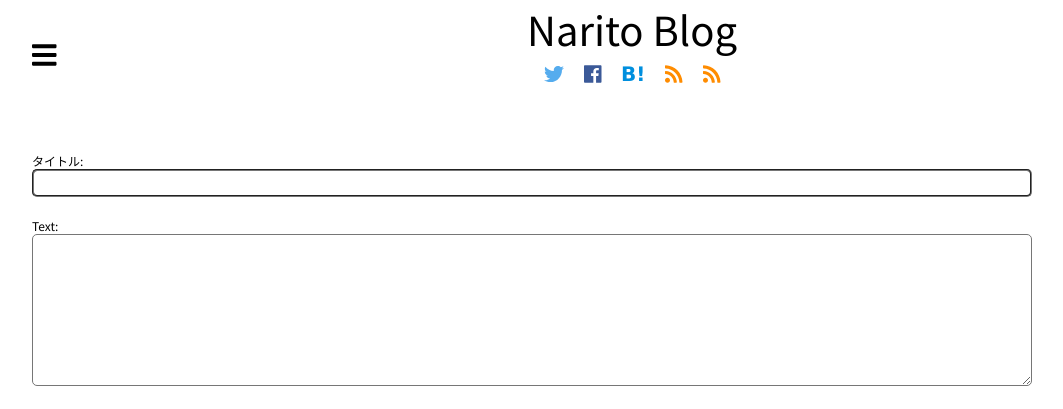
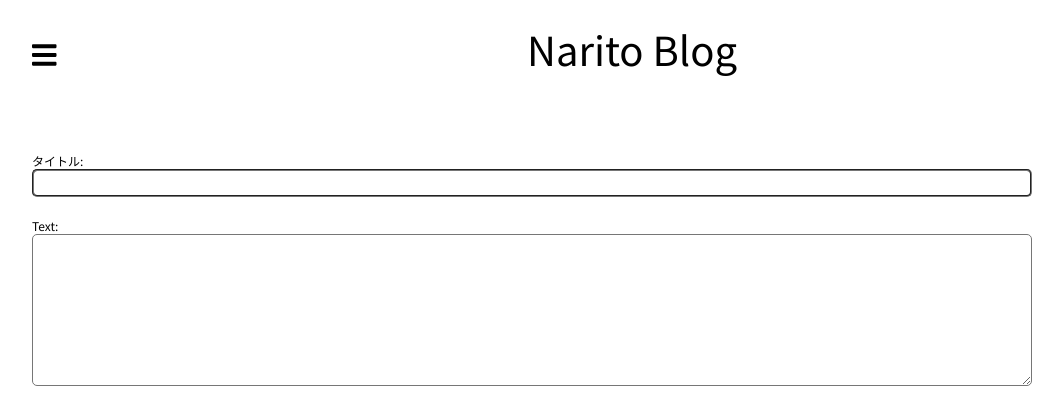
Before and after one commit to MSD110/narito.ninja, a Django app: page /blog/post/add/ in a window 1280 px wide. Shown: the top 409 px of the page, without its empty margins (8-1071 px from the left). Run offline with Django 3.2, Linux system fonts and the light colour scheme; the visitor is signed in with stand-in values (Sample User, id 1); data that the repository does not hold is empty; some libraries are stand-ins or nearby versions.

Commit message:
SNSシェアボタンを一時消去

```diff
--- a/blog/static/blog/base.css
+++ b/blog/static/blog/base.css
@@ -46,21 +46,12 @@ body > header {
     grid-column: 1;
     grid-row: 1;
     text-align: center;
+    padding: 20px;
 }
 
 body > header > a {
     font-size: 40px;
     color: #000000;
-}
-
-body > header > ul {
-    list-style-type: none;
-    padding: 0;
-    display: grid;
-    grid-auto-flow: column;
-    justify-content: center;
-    grid-column-gap: 20px;
-    column-gap: 20px;
 }
 
 body > header > ul a {
--- a/blog/static/blog/post_list.css
+++ b/blog/static/blog/post_list.css
@@ -5,7 +5,6 @@ main {
     display: grid;
     grid-template-rows: repeat(9, 1fr) auto;
 }
-
 
 div.tag-list {
     font-size: 12px;
--- a/blog/templates/blog/base.html
+++ b/blog/templates/blog/base.html
@@ -25,36 +25,6 @@
 
 <header>
     <a href="{% url 'blog:top' %}">Narito Blog</a>
-    <ul>
-        <li>
-            <a class="twitter" href="https://twitter.com/share?url={{ request.scheme }}://{{ request.get_host }}{% url 'blog:top' %}&text=Narito Blog - プログラミングのメモや備忘録、チュートリアル"
-               target="_blank"><i class="fab fa-twitter"></i></a>
-        </li>
-
-        <li>
-            <a class="facebook" href="https://www.facebook.com/sharer/sharer.php?u={{ request.scheme }}://{{ request.get_host }}{% url 'blog:top' %}" target="_blank"><i class="fab fa-facebook"></i></a>
-        </li>
-
-        <li>
-            <a class="hatena" href="http://b.hatena.ne.jp/entry/{{ request.scheme }}://{{ request.get_host }}{% url 'blog:top' %}"
-               target="_blank" rel="nofollow"><i class="fa-hatena"></i></a>
-        </li>
-        <li>
-            <a class="rss" href="{% url 'blog:rss' %}" target="_blank" rel="nofollow"><i class="fa fa-rss"></i></a>
-        </li>
-        <li>
-            <a class="rss" href="{% url 'blog:atom' %}" target="_blank" rel="nofollow"><i class="fa fa-rss"></i></a>
-        </li>
-    </ul>
-
-    <!--
-    {% if user.is_authenticated %}
-        <ul>
-            <li><a href="{% url 'blog:private_post_list' %}">非公開記事</a></li>
-            <li><a href="{% url 'blog:post_add' %}">記事追加</a></li>
-        </ul>
-    {% endif %}
-    -->
 </header>
 
 <main>
@@ -84,7 +54,7 @@
             <a href="https://twitter.com/toritoritorina/" target="_blank" rel="nofollow">Twitter</a>
         </li>
         <li>
-            <a href="https://github.com/naritotakizawa/" target="_blank">Github</a>
+            <a href="https://github.com/naritotakizawa/" target="_blank" rel="nofollow">Github</a>
         </li>
         <li>
             <a href="mailto:toritoritorina@gmail.com">Email</a>
```
Also changed, not shown: blog/templates/blog/post_detail.html (+0 -17 lines).
